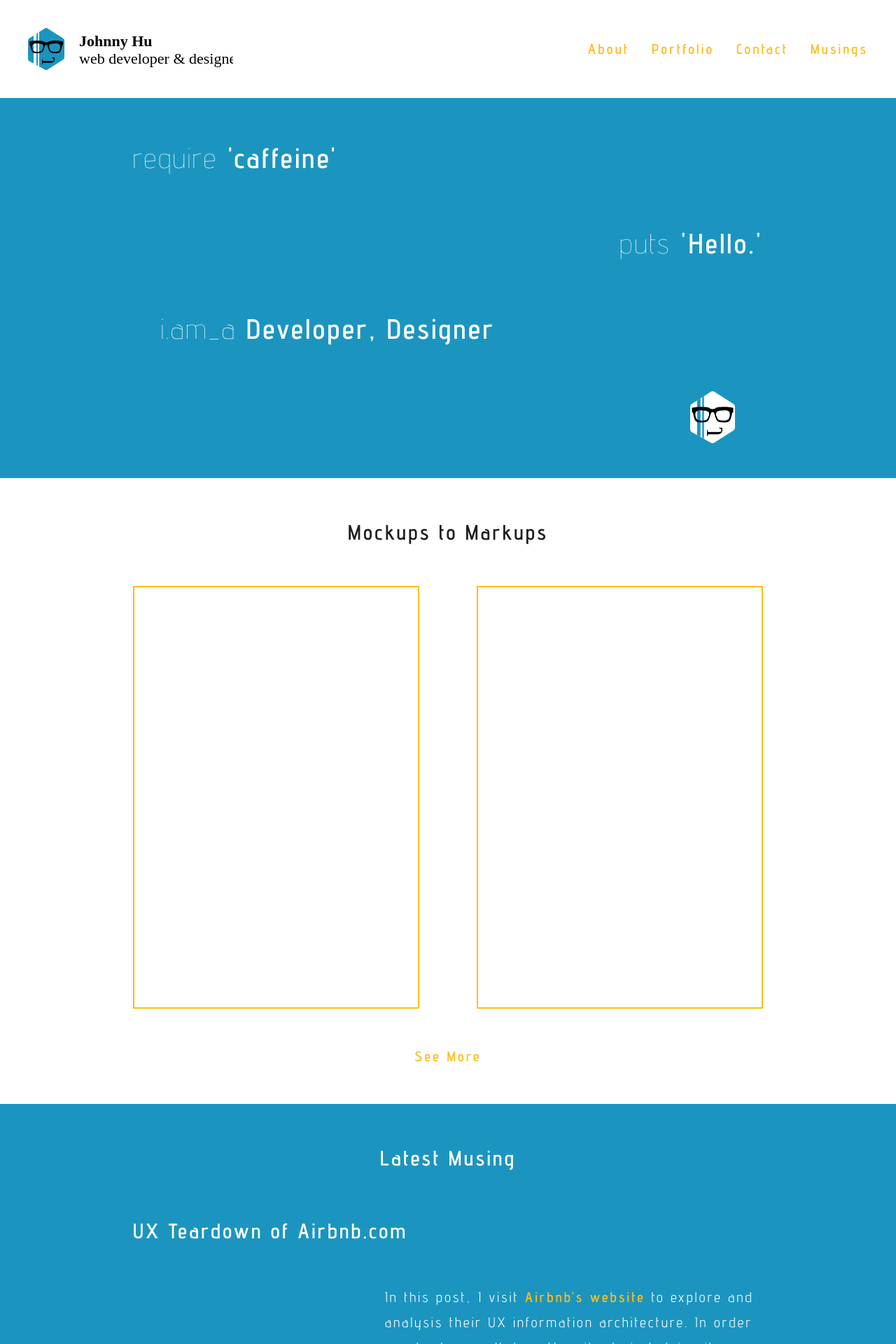
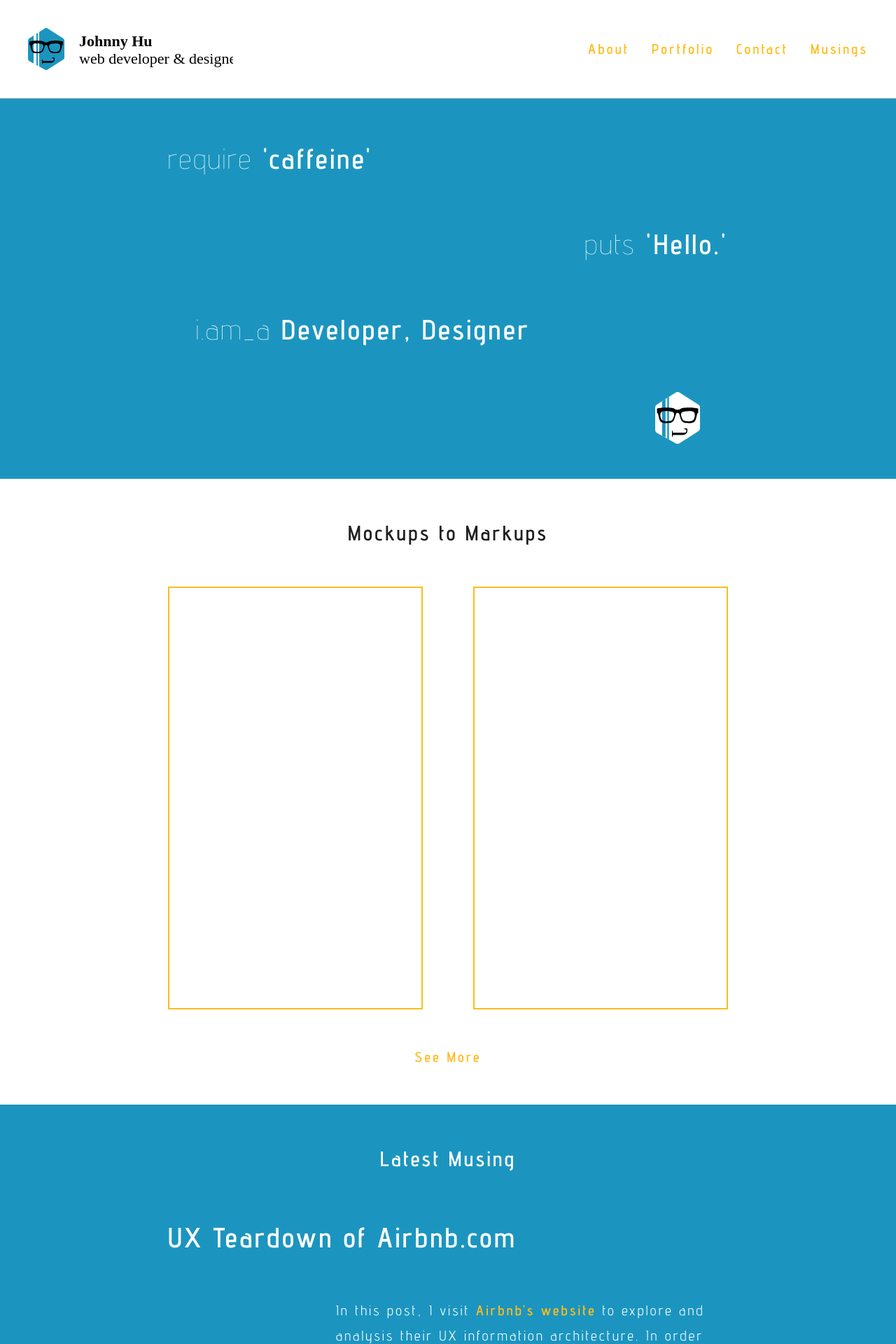
Before and after one commit to heyitsjhu/iamjhu.github.io, a Jekyll site: the page built from index.html, in a window 1280 px wide. Shown: the top 1920 px of the page at 70% size. Built offline with Jekyll 4.4.1, drawn with Linux system fonts in a browser that asks for light colours; comment, search, counter and statistics services are not loaded.

Commit message:
Add html and css for 'musings' page

```diff
--- a/_layouts/post.html
+++ b/_layouts/post.html
@@ -1,7 +1,7 @@
 ---
 layout: default
 ---
-<article class="musing">
+<article class="musing container">
   <header class="musing-header">
     <nav class="musing-nav">
       {% if page.previous.url %}
--- a/_sass/_base.scss
+++ b/_sass/_base.scss
@@ -150,12 +150,22 @@ pre {
 }
 
 
-
-/**
- * CUSTOM GLOBAL SETTINGS
- */
+/*************************************/
+/*** ** CUSTOM GLOBAL SETTINGS  ** ***/
+/*************************************/
 .background {
   background-color: #1B95BF;
+  position: relative;
+}
+
+.background:before {
+    content: "";
+  background-color: #1B95BF;
+  position: absolute;
+  height: 100%;
+  width: 200vw;
+  left: -100vw;
+  z-index: -1;
 }
 
 .flex-col {
--- a/_sass/_index.scss
+++ b/_sass/_index.scss
@@ -1,7 +1,7 @@
-div.hero,
-div.mockups,
-div.musings,
-div.quote {
+section.hero,
+section.mockups,
+section.musings,
+section.quote {
   padding: $spacing-unit;
 }
 
@@ -9,7 +9,7 @@ div.quote {
 /************************************/
 /*** *** *** HERO SECTION *** *** ***/
 /************************************/
-div.hero {
+section.hero {
   color: #fff;
 
   .thin {
@@ -41,7 +41,7 @@ div.hero {
 /*****************************************/
 /*** *** *** MOCK UP SPOTLIGHT *** *** ***/
 /*****************************************/
-div.mockups {
+section.mockups {
   align-items: center;
 
   div.mockup-showcase {
@@ -62,38 +62,18 @@ div.mockups {
 /*********************************************/
 /*** *** *** LATEST MUSING SECTION *** *** ***/
 /*********************************************/
-div.musings {
+section.latest-musing {
   color: #fff;
 
   h2 {
     text-align: center;
-  }
-
-  div.musing {
-    display: flex;
-    flex-direction: column;
-
-    h2.musing-title,
-    div.musing-content {
-      width: 80%;
-    }
-
-    h2.musing-title {
-      text-align: initial;
-      align-self: flex-start;
-    }
-
-    div.musing-content,
-    span.continue-reading {
-      align-self: flex-end;
-    }
   }
 }
 
 /*************************************/
 /*** *** *** QUOTE SECTION *** *** ***/
 /*************************************/
-div.quote {
+section.quote {
   margin-left: auto;
   margin-right: auto;
   width: 80%;
@@ -119,7 +99,7 @@ div.quote {
     padding: $spacing-unit * 2;
   }
 
-  div.hero {
+  section.hero {
     font-size: 2em;
 
     div#hero-logo img {
@@ -135,20 +115,20 @@ div.quote {
     }
   }
 
-  div.mockups {
+  section.mockups {
     div.mockup-showcase {
       margin-bottom: $spacing-unit * 2;
     }
   }
 
-  div.musings div.musing {
+  article.musing {
     h3.musing-title,
     div.musing-content {
       width: 70%;
     }
   }
 
-  div.quote {
+  section.quote {
     width: 60%;
 
     p {
@@ -158,23 +138,16 @@ div.quote {
 }
 
 @include media-query($on-desktop) {
-  div.hero,
-  div.mockups,
-  div.musings,
-  div.quote {
+  section.hero,
+  section.mockups,
+  section.musings,
+  section.quote {
     padding: $spacing-unit * 2.5;
   }
 
-  div.mockups {
+  section.mockups {
     div.mockup-showcase {
       margin-bottom: $spacing-unit * 2.5;
     }
   }
-
-  div.musings div.musing {
-    h3.musing-title,
-    div.musing-content {
-      width: 60%;
-    }
-  }
 }
--- a/_sass/_layout.scss
+++ b/_sass/_layout.scss
@@ -3,138 +3,128 @@ footer.site-footer {
   padding: $spacing-unit;
 }
 
-/**
- * SITE HEADER
- */
+/*************************************/
+/*** *** ***  SITE HEADER  *** *** ***/
+/*************************************/
 header.site-header {
     display: flex;
     flex-direction: column;
     align-items: center;
     justify-content: space-between;
-
-    // Positioning context for the mobile navigation icon: ;
-    position: relative;
+    border-bottom: 1px solid $grey-color;
 
     nav.site-nav {
-      padding-top: $spacing-unit;
-      width: 280px;
+        padding-top: $spacing-unit;
+        width: 280px;
 
-      ul {
-          display: flex;
-          justify-content: space-between;
-          margin: 0;
-          list-style: none;
-      }
-
-
-/*    .page-link {
-        color: $text-color;
-        line-height: $base-line-height;
-        font-size: 18px;
-        font-weight: bold;
-
-        // Gaps between nav items
-        padding: 12px 16px;
-        transition: 0.5s;
-
-        &:hover {
-            color: #f2f2f2;
-            background-color: $brand-color;
+        ul {
+            display: flex;
+            justify-content: space-between;
+            margin: 0;
+            list-style: none;
         }
-    }
-        .page-link {
-            display: block;
-            padding: 5px 20px;
-
-            &:not(:last-child) {
-                margin-right: 0;
-            }
-        } */
     }
 }
 
+/*************************************/
+/*** *** ***   SITE INDEX  *** *** ***/
+/*************************************/
 
-/**
- * MUSING INDEX PAGE
- */
+section.hero,
+section.mockups,
+section.latest-musing,
+section.quote {
+  padding: $spacing-unit;
+}
 
-ul.post-list {
-  margin-left: 0;
-  list-style: none;
 
-  > li {
-    margin-top: 20px;
-    padding-bottom: $spacing-unit * 1.5;
-    border-bottom: 2px solid $brand-color;
+/************************************/
+/*** *** *** HERO SECTION *** *** ***/
+/************************************/
+section.hero {
+  color: #fff;
 
-    &:last-child {
-      border-bottom: none;
-    };
+  .thin {
+    font-weight: 100;
+  }
 
-    @include media-query($on-tablet) {
-      margin-top: 40px;
-    }
+  .bold {
+    font-weight: 700;
+  }
 
-    @include media-query($on-desktop) {
-      margin-top: 50px;
+  div#hero-hello,
+  div#hero-logo {
+    align-self: flex-end;
+  }
+
+  div#hero-prof {
+    padding-left: $spacing-unit;
+  }
+
+  div#hero-logo {
+    padding-right: $spacing-unit;
+
+    img {
+      width: 32px;
     }
   }
 }
 
-span.post-category {
-  color: $brand-color;
-  border: 3px solid $brand-color;
-  padding: 4px 8px;
-}
+/*****************************************/
+/*** *** *** MOCK UP SPOTLIGHT *** *** ***/
+/*****************************************/
+section.mockups {
+  align-items: center;
 
-.post-meta, .post-date {
-  font-size: $small-font-size;
-}
+  div.mockup-showcase {
+    display: flex;
+    justify-content: space-between;
+    width: 100%;
+    margin-bottom: $spacing-unit;
 
-.post-date {
-  display: none;
-}
-
-.post-title {
-  margin-top: 5px;
-
-  a {
-    color: $text-color;
+    div.showcase-mockup,
+    div.showcase-markup {
+      width: 45%;
+      height: 600px;
+      border: 2px solid $secondary-color;
+    }
   }
 }
 
-.post-excerpt {
-  a {
-    font-weight: 400;
+/*********************************************/
+/*** *** *** LATEST MUSING SECTION *** *** ***/
+/*********************************************/
+section.latest-musing {
+  color: #fff;
+
+  h2 {
+    text-align: center;
   }
 }
 
-.read-more-link {
-  margin-top: 10px;
-  font-weight: 700;
-  text-decoration: underline;
-}
+/*************************************/
+/*** *** *** QUOTE SECTION *** *** ***/
+/*************************************/
+section.quote {
+  margin-left: auto;
+  margin-right: auto;
+  width: 80%;
 
-@include media-query($on-tablet) {
-  .post-date {
-    display: block;
+  p {
+    text-align: center;
   }
 
-  .post-title {
-    margin-top: 10px;
-    margin-bottom: 0;
-  }
-
-  .read-more-link {
-    margin-top: 20px;
+  span.quoter,
+  div.social-media-icons {
+    align-self: flex-end;
   }
 }
 
-/**
- * MUSINGS (POSTS)
- */
+/*************************************/
+/*** *** *** MUSINGS PAGE  *** *** ***/
+/*************************************/
 header.musing-header {
-    margin-bottom: $spacing-unit;
+    padding: $spacing-unit 0;
 
     nav.musing-nav {
         width: 100%;
@@ -154,24 +144,30 @@ header.musing-header {
     }
 }
 
-.tags {
-  margin-bottom: $spacing-unit * 2;
-  border-bottom: 3px solid $brand-color;
+article.musing {
+    display: flex;
+    flex-direction: column;
+
+    .musing-title,
+    .musing-content {
+      width: 80%;
+    }
+
+    .musing-title {
+      text-align: initial;
+      align-self: flex-start;
+    }
+
+    div.musing-content,
+    span.continue-reading {
+      align-self: flex-end;
+    }
 }
 
-.post-tags {
-  font-size: $small-font-size;
-    margin: 0 2px;
-    padding: 2px 5px;
-}
 
-.post-tag-icon {
-    width: 25px;
-}
-
-/**
- * SITE FOOTER
- */
+/*************************************/
+/*** *** ***  SITE FOOTER  *** *** ***/
+/*************************************/
 footer.site-footer {
   justify-content: space-between;
   background-color: #035E7C;
@@ -210,5 +206,62 @@ div#disqus_thread {
     }
   }
 
+  div.hero,
+  div.mockups,
+  div.latest-musing,
+  div.quote {
+    padding: $spacing-unit * 2;
+  }
 
+  section.hero {
+    font-size: 2em;
+
+    div#hero-logo img {
+      width: 64px;
+    }
+
+    div#hero-prof {
+      padding-left: $spacing-unit * 2;
+    }
+
+    div#hero-logo {
+      padding-right: $spacing-unit * 2;
+    }
+  }
+
+  section.mockups {
+    div.mockup-showcase {
+      margin-bottom: $spacing-unit * 2;
+    }
+  }
+
+  article.musing {
+    h3.musing-title,
+    div.musing-content {
+      width: 70%;
+    }
+  }
+
+  section.quote {
+    width: 60%;
+
+    p {
+      align-self: center;
+    }
+  }
 }
+
+@include media-query($on-desktop) {
+  section.hero,
+  section.mockups,
+  section.latest-musing,
+  section.quote {
+    padding: $spacing-unit * 2.5;
+  }
+
+  section.mockups {
+    div.mockup-showcase {
+      margin-bottom: $spacing-unit * 2.5;
+    }
+  }
+}
--- a/index.html
+++ b/index.html
@@ -2,8 +2,9 @@
 layout: default
 ---
 
+<div class="container">
   <div class="background">
-  <div class="hero flex-col container">
+    <section class="hero flex-col">
       <div id="hero-caff">
         <p class="bold"><span class="thin">require</span> 'caffeine'</p>
       </div>
@@ -16,11 +17,10 @@ layout: default
       <div id="hero-logo">
         <img src="/assets/logos/logo-white.svg">
       </div>
-
-  </div>
+    </section>
   </div>
 
-<div class="mockups flex-col container">
+  <section class="mockups flex-col">
       <h2>Mockups to Markups</h2>
       <div class="mockup-showcase">
         <div class="showcase-mockup">
@@ -29,18 +29,18 @@ layout: default
         </div>
       </div>
       <a href="#">See More</a>
-</div>
+  </section>
 
   <div class="background">
-  <div class="musings container">
+    <section class="latest-musing">
       <h2>Latest Musing</h2>
       {% for post in site.posts limit:1 %}
 
-    <div class="musing">
-      <h2 class="musing-title">
+      <article class="musing container" itemscope itemtype="http://schema.org/BlogPosting">
+          <h1 class="musing-title" itemprop="name headline">
             {{ post.title }}
-      </h2>
-      <div class="musing-content">
+          </h1>
+          <div class="musing-content" itemprop="articleBody">
             {{ post.excerpt }}
           </div>
           <span class="continue-reading">
@@ -48,16 +48,15 @@ layout: default
             continue reading...
           </a>
         </span>
+      </article>
+
+      {% endfor %}
+    </section>
   </div>
 
-    {% endfor %}
-  </div>
-</div>
-
-<div class="container">
-  <div class="quote flex-col">
+  <section class="quote flex-col">
     <p>“Lorem ipsum dolor sit amet, consectetur adipiscing elit. Suspendisse vitae est in odio rutrum volutpat.”</p>
     <span class="quoter">- Johnny Hu</span>
     {% include social-media.html %}
+  </section>
 </div>
-</div>
```
Also changed, not shown: musings/index.html (+7 -11 lines). Lines whose indentation alone changed are shown as unchanged.
